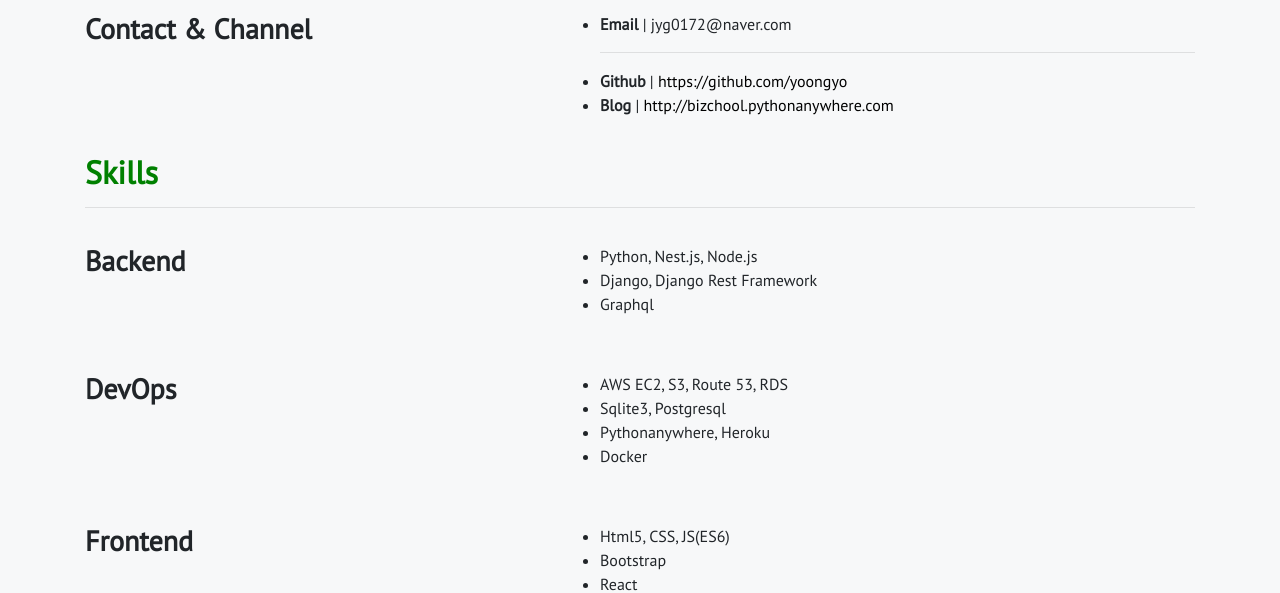
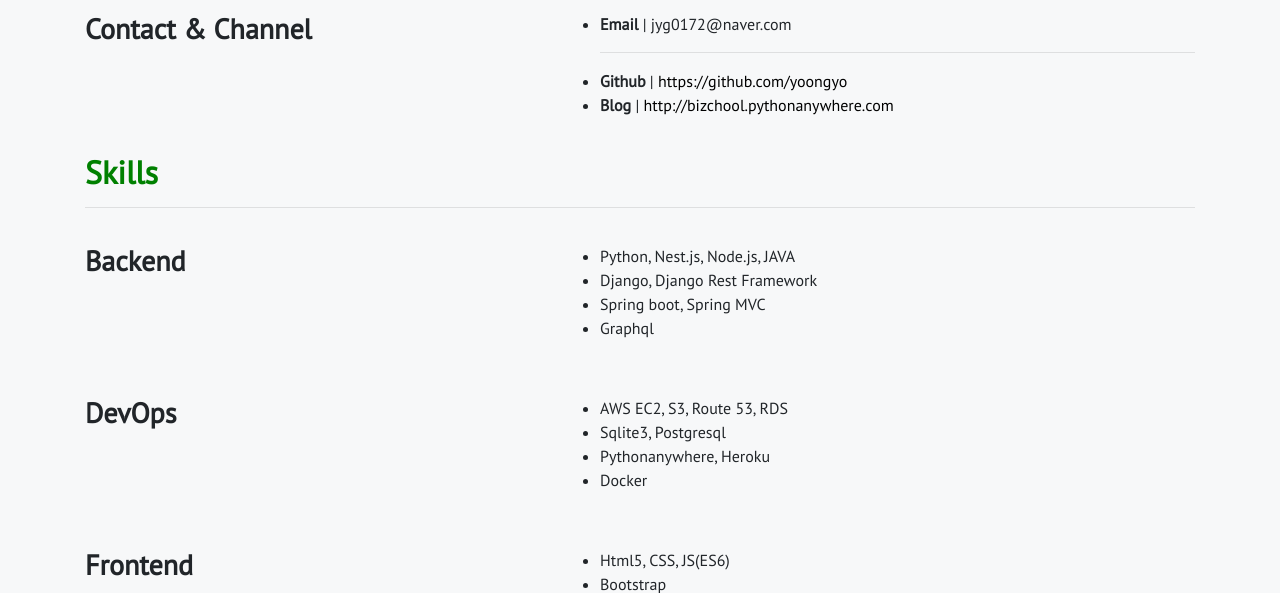
Before and after one commit to yoongyo/portfolio, a Django app: page / in a window 1280 px wide. Shown: the part 546-1139 px from the top of the page. Run offline with Django 3.2, Linux system fonts and the light colour scheme; some libraries are stand-ins or nearby versions.

Commit message:
add skills

```diff
--- a/portfolio/templates/portfolio.html
+++ b/portfolio/templates/portfolio.html
@@ -48,8 +48,9 @@
                 </div>
                 <div class="col-7">
                     <ul>
-                        <li>Python, Nest.js, Node.js</li>
+                        <li>Python, Nest.js, Node.js, JAVA</li>
                         <li>Django, Django Rest Framework</li>
+                        <li>Spring boot, Spring MVC</li>
                         <li>Graphql</li>
                     </ul>
                 </div>
@@ -108,7 +109,7 @@
                         <li><a href="https://www.route-escape.com/" target="_blank">루트이스케이프(부천점) 방탈출 예약 홈페이지</a></li>
                         <li><a href="http://routeescape.co.kr/" target="_blank">루트이스케이프(안산점) 방탈출 예약 홈페이지</a></li>
                         <li><a href="http://tesco.or.kr/" target="_blank">(주)테스코 회사 홈페이지</a></li>
-                        <li><a href="" target="_blank">키워드로 보는 성경(Android, Ios)</a></li>
+                        <li><a href="https://play.google.com/store/apps/details?id=com.shammah.shammahbiblelecture" target="_blank">키워드로 보는 성경(Android, Ios)</a></li>
                     </ul>
                 </div>
             </div>
```
